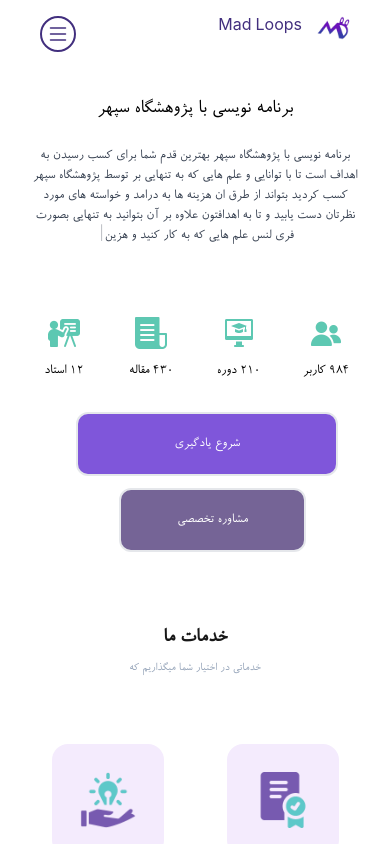
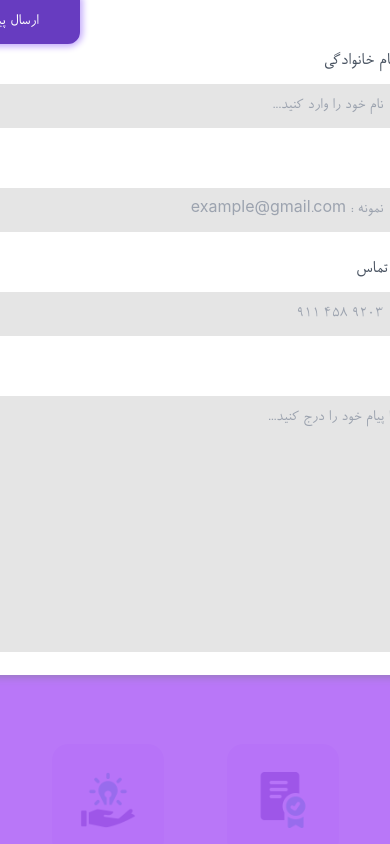
Before and after one commit to msafarianarkuli/madloops, a React (Create React App) app: page / in a window 390 px wide. Both pictures are taken after a click on the button "مشاوره تخصصی". Shown: the top 844 px of the page. Built offline with nearby package versions, Linux system fonts and the light colour scheme.

Commit message:
add modal with responsive

```diff
--- a/package.json
+++ b/package.json
@@ -16,6 +16,7 @@
     "react-router-dom": "^6.3.0",
     "react-scripts": "5.0.1",
     "react-simple-typewriter": "^3.0.1",
+    "react-spring": "^9.5.4",
     "react-tabs": "^5.1.0",
     "swiper": "^8.3.2",
     "uuid": "^9.0.0",
--- a/src/Components/Navigation/navigation.component.jsx
+++ b/src/Components/Navigation/navigation.component.jsx
@@ -80,7 +80,7 @@ const Navigation = () => {
             <div
               className={`${
                 open
-                  ? "bg-deep-purple h-screen m-auto pt-8 w-80 z-50 absolute"
+                  ? "bg-deep-purple h-screen m-auto pt-8 w-80 z-30 absolute"
                   : "w-10 z-0"
               } duration-300 ease-in-out relative`}
             >
--- a/src/Components/common/Animate-ForgotPass-SVG/animate-forgotpass-svg.component.jsx
+++ b/src/Components/common/Animate-ForgotPass-SVG/animate-forgotpass-svg.component.jsx
@@ -2,11 +2,6 @@ import React, { Component } from "react";
 import "../Animate-ForgotPass-SVG/animate-forgotpass-svg.styles.scss"
 
 const AnimateForgotPassSvg = () => {
-  const fogotLogo = document.querySelectorAll("#fogotLogo path");
-  for (let i = 0; i < fogotLogo.length; i++) {
-    console.log(`Letter ${i} is ${fogotLogo[i].getTotalLength()}`);
-  }
-
   return (
     <div className="">
       <svg
--- a/src/Components/common/Animate-Login-SVG/animate-login-svg.component.jsx
+++ b/src/Components/common/Animate-Login-SVG/animate-login-svg.component.jsx
@@ -2,11 +2,6 @@ import React, { Component } from "react";
 import "../Animate-Login-SVG/animate-login-svg.styles.scss";
 
 const AnimateLoginSvg = () => {
-  const logo = document.querySelectorAll("#logo path");
-  for (let i = 0; i < logo.length; i++) {
-    console.log(`Letter ${i} is ${logo[i].getTotalLength()}`);
-  }
-
   return (
     <div className="">
       <svg
--- a/src/Components/common/Animate-SignUp-SVG/animate-signup-svg.component.jsx
+++ b/src/Components/common/Animate-SignUp-SVG/animate-signup-svg.component.jsx
@@ -2,10 +2,6 @@ import React, { Component } from "react";
 import "../Animate-SignUp-SVG/animate-signup-svg.styles.scss";
 
 const AnimateSignUpSvg = () => {
-  const signLogo = document.querySelectorAll("#signLogo path");
-  for (let i = 0; i < signLogo.length; i++) {
-    console.log(`Letter ${i} is ${signLogo[i].getTotalLength()}`);
-  }
 
   return (
     <div className="">
--- /dev/null
+++ b/src/Components/common/Landing-Modal/landing-modal.component.jsx
@@ -0,0 +1,146 @@
+import React, { useEffect, useCallback, useRef } from "react";
+import { useSpring, animated } from "react-spring";
+import { Button } from "../button-component/button.component";
+import InputGroup from "../../common/Inputs/TextInputs/InputGroup";
+import Textarea from "../../common/Inputs/TextareaInputs/Textarea";
+import { Form, Formik } from "formik";
+import * as Yup from "yup";
+
+const LandingModal = ({ showModal, setShowModal }) => {
+  const modalRef = useRef();
+
+  const animation = useSpring({
+    from: {
+      duration: 300,
+    },
+
+    to: {
+      opacity: showModal ? 1 : 0,
+      transform: showModal ? `translateY(0%)` : `translateY(-100%)`,
+    },
+  });
+
+  const closeModal = (e) => {
+    if (modalRef.current === e.target) {
+      setShowModal(false);
+    }
+  };
+
+  const keyPress = useCallback(
+    (e) => {
+      if (e.key === "Escape" && showModal) {
+        setShowModal(false);
+      }
+    },
+    [setShowModal, showModal]
+  );
+
+  useEffect(() => {
+    document.addEventListener("keydown", keyPress);
+    return () => document.removeEventListener("keydown", keyPress);
+  }, [keyPress]);
+
+  return (
+    <>
+      {showModal ? (
+        <div
+          ref={modalRef}
+          onClick={closeModal}
+          className="w-full h-screen z-40 fixed flex justify-center top-0 right-0 bg-purple-500 bg-opacity-80"
+        >
+          <animated.div style={animation}>
+            <div className="bg-white md:w-[800px] sm:w-[600px] w-[500px] sm:h-fit h-[675px] relative sm:top-32 top-0 sm:rounded-xl shadow-purple">
+              <div className="grid grid-cols-2 w-full h-full">
+                <div className="col-span-2 sm:h-24 h-12 relative">
+                  <div className="border-4 border-t-0 text-lg rounded-b-xl border-purple-500 border-opacity-80 px-10 py-2 top-0
+                                  md:right-80 sm:right-52 sm:block hidden absolute">
+                    مشاوره تخصصی
+                  </div>
+                  <Button
+                    classButton="sm:text-3xl text-xl text-red-900 hover:text-red-500 sm:m-8 m-4 duration-300 font-bold"
+                    aria-label="Close Modal"
+                    onClick={() => setShowModal((prev) => !prev)}
+                  >
+                    X
+                  </Button>
+                </div>
+                <div className="col-span-2">
+                  <Formik
+                    initialValues={{
+                      name: "",
+                      email: "",
+                      phone: "",
+                      message: "",
+                    }}
+                    validationSchema={Yup.object({
+                      name: Yup.string().required(
+                        "لطفا فیلد نام و  نام خانوادگی را پر کنید"
+                      ),
+                      email: Yup.string()
+                        .email("الگوی وارد شده صحیح نمی باشد")
+                        .required("لطفا فیلد ایمیل را پر کنید"),
+                      phone: Yup.string()
+                        .required("لطفا فیلد شماره تماس را پر کنید")
+                        .matches(/^[0-9]+$/, "الگوی وارد شده صحیح نمی باشد")
+                        .min(11, "تعداد ارقام شماره تلفن صحیح نیست")
+                        .max(11, "تعداد ارقام شماره تلفن صحیح نیست"),
+
+                      message: Yup.string().required(
+                        "لطفا پیغام خود را بنویسید"
+                      ),
+                    })}
+                    onSubmit={(values) => {
+                      console.log(values);
+                    }}
+                  >
+                    <Form>
+                      <div className="grid grid-cols-1 sm:grid-cols-2 px-5 sm:gap-5 md:gap-8 lg:gap-8 xl:mx-28">
+                        <div>
+                          <InputGroup
+                            label="نام و نام خانوادگی"
+                            name="name"
+                            type="text"
+                            placeholder="نام خود را وارد کنید..."
+                          />
+                          <InputGroup
+                            label="ایمیل"
+                            name="email"
+                            type="text"
+                            placeholder="نمونه : example@gmail.com"
+                          />
+                          <InputGroup
+                            label="شماره تماس"
+                            type="text"
+                            name="phone"
+                            placeholder="9203 458 911"
+                          />
+                        </div>
+                        <div>
+                          <Textarea
+                            label="پیام"
+                            name="message"
+                            placeholder="لطفا پیام خود را درج کنید..."
+                            className="h-32"
+                          />
+                        </div>
+                      </div>
+                      <Button
+                        ButtonType="submit"
+                        classButton="sm:relative left-0 top-0 absolute border-2 sm:rounded-xl rounded-br-xl text-base pt-2 pb-2 mb-3 px-10 ease-in-out duration-300 border-[#8055D9] bg-[#8055D9] text-white
+                        hover:bg-[#673CC0] hover:border-[#673CC0] hover:button-shadow duration-300 ease-in-out mx-auto block"
+                      >
+                        ارسال پیام
+                      </Button>
+                    </Form>
+                  </Formik>
+                </div>
+              </div>
+            </div>
+          </animated.div>
+        </div>
+      ) : null}
+    </>
+  );
+};
+
+export default LandingModal;
--- a/src/Components/content/Landing-Header/landing-header.component.jsx
+++ b/src/Components/content/Landing-Header/landing-header.component.jsx
@@ -1,9 +1,17 @@
+import React, { useState } from "react";
 import { Button } from "./../../common/button-component/button.component";
 import { FieldName } from "../../common/field-name-component/field-name.component";
 import { Typewriter, useTypewriter } from "react-simple-typewriter";
 import { Link } from "react-router-dom";
+import LandingModal from "../../common/Landing-Modal/landing-modal.component";
 
 const LandingHeader = () => {
+  const [showModal, setShowModal] = useState(false);
+
+  const openModal = () => {
+    setShowModal((prev) => !prev);
+  };
+
   return (
     <div className="container m-auto">
       <div className="grid grid-cols-7 2xl:h-700 xl:h-600 lg:h-500 md:h-550 sm:h-450 h-400">
@@ -94,12 +102,14 @@ const LandingHeader = () => {
             </div>
             <div className="col-span-5 sm:col-span-2">
               <Button
-                classButton="btn text-sm py-5 mt-3 px-14 mx-16 2xl:mt-5 2xl:px-10 xl:mx-3 xl:mt-6 xl:px-6 lg:py-5 lg:mx-1 lg:mt-5 lg:px-4 md:py-3
+                onClick={openModal}
+                classButton="outline-none btn text-sm py-5 mt-3 px-14 mx-16 2xl:mt-5 2xl:px-10 xl:mx-3 xl:mt-6 xl:px-6 lg:py-5 lg:mx-1 lg:mt-5 lg:px-4 md:py-3
                 md:mx-0 md:mt-0 md:px-4 sm:py-3 sm:mx-0 sm:mt-0 sm:px-2 bg-dark-purple text-white lg:text-lg md:text-sm sm:text-xs
                 rounded-xl hover:drop-shadow-lg hover:scale-105 duration-200 ease-in-out"
               >
                 مشاوره تخصصی
               </Button>
+              <LandingModal showModal={showModal} setShowModal={setShowModal}/>
             </div>
           </div>
         </div>
```
Also changed, not shown: src/Components/common/Animate-AuthRightSkill-SVG/animate-auth-right-skill-svg.component.jsx (+4 -4 lines), 1 other file (tests, documents, lock files or other folders).
